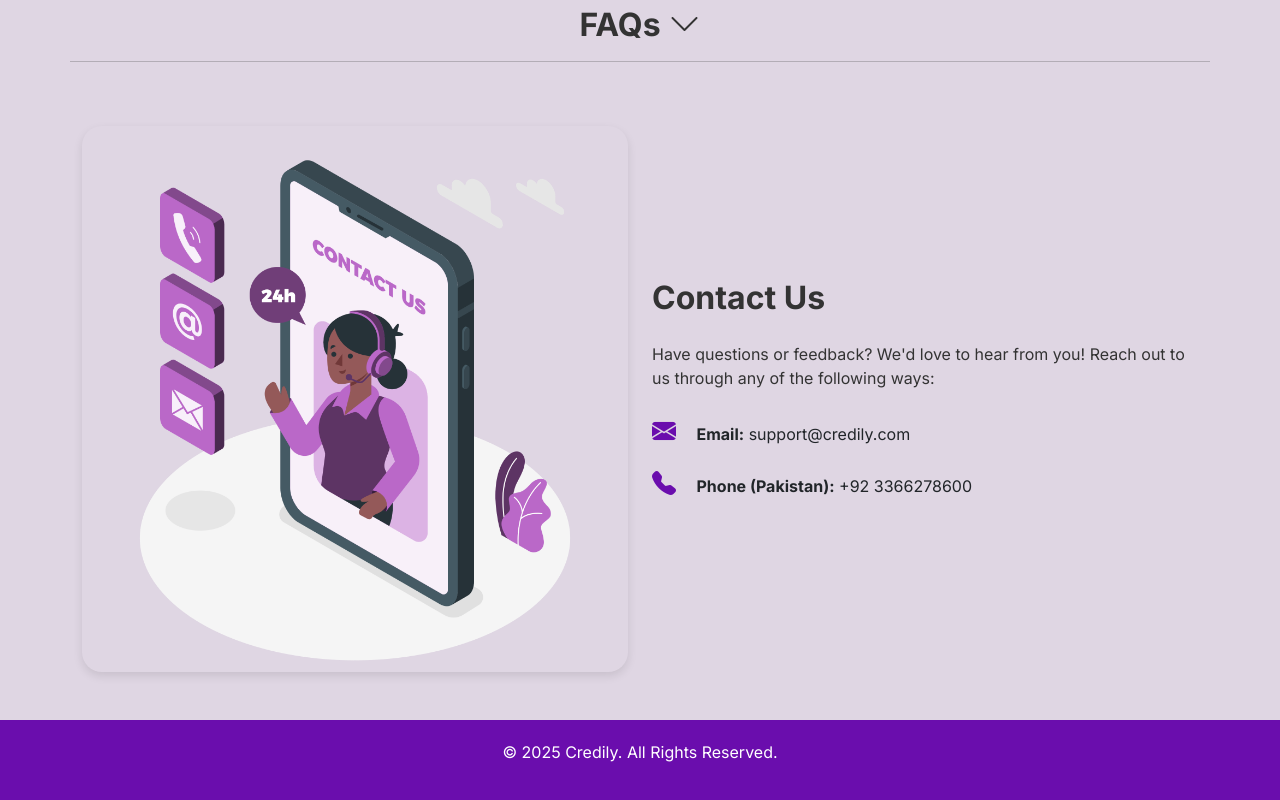
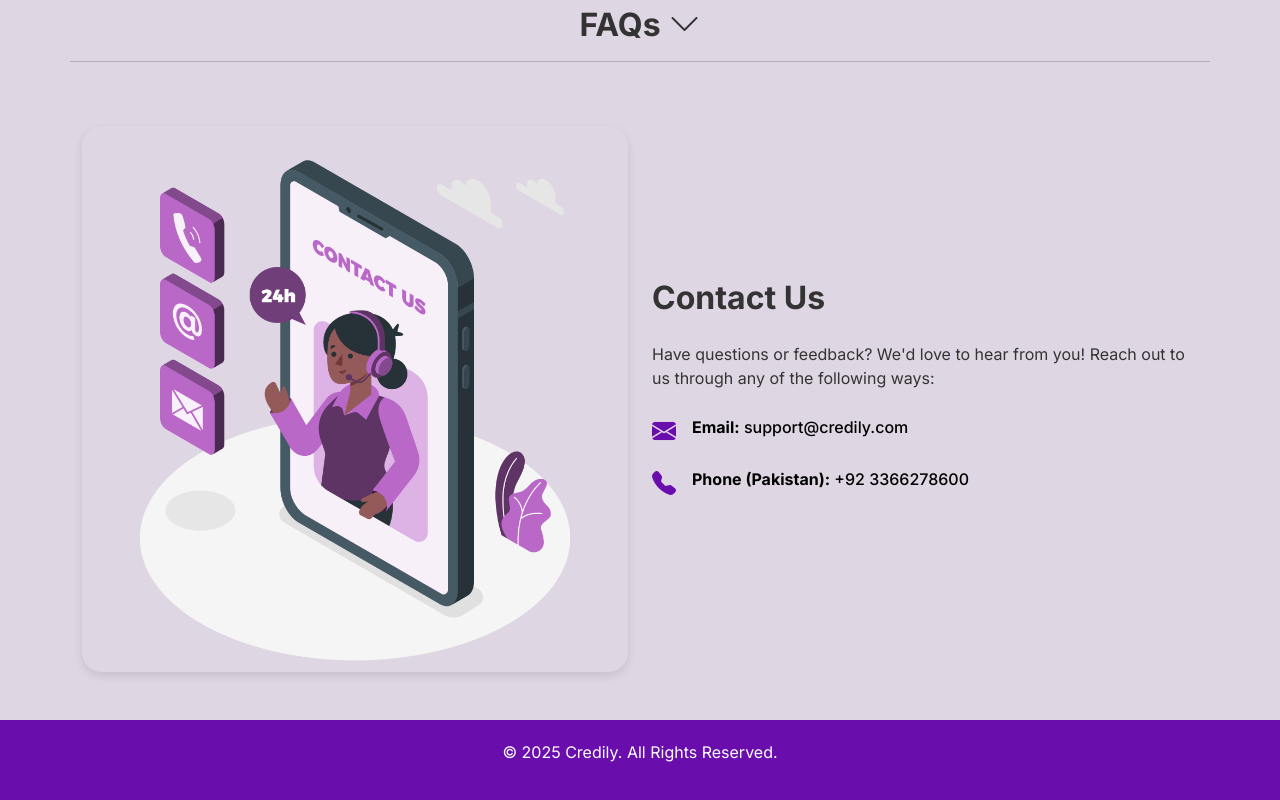
Before and after one commit to roshaan005/ADMBS-WEB, a website: page about.html in a window 1280 px wide. Shown: the part 2578-3378 px from the top of the page. Drawn offline with nearby package versions, Linux system fonts and the light colour scheme.

Commit message:
dark mode changes

```diff
--- a/about.html
+++ b/about.html
@@ -238,15 +238,15 @@
                 </p>
                 <ul class="list-unstyled">
                     <li class="mb-3 d-flex align-items-center">
+                        <i class="bi bi-envelope-fill text-purple me-3 fs-4"></i>
                         <a href="mailto:support@credily.com" class="text-decoration-none text-dark">
-                        <i class="bi bi-envelope-fill text-purple me-3 fs-4"></i>
-                            <strong>Email:</strong> support@credily.com
+                            <h6><strong>Email:</strong> support@credily.com</h6>
                         </a>
                     </li>
                     <li class="d-flex align-items-center">
+                        <i class="bi bi-telephone-fill text-purple me-3 fs-4"></i>
                         <a href="tel:+923366278600" class="text-decoration-none text-dark">
-                            <i class="bi bi-telephone-fill text-purple me-3 fs-4"></i>
-                            <strong>Phone (Pakistan):</strong> +92 3366278600
+                            <h6><strong>Phone (Pakistan):</strong> +92 3366278600</h6>
                         </a>
                     </li>
                 </ul>
```
